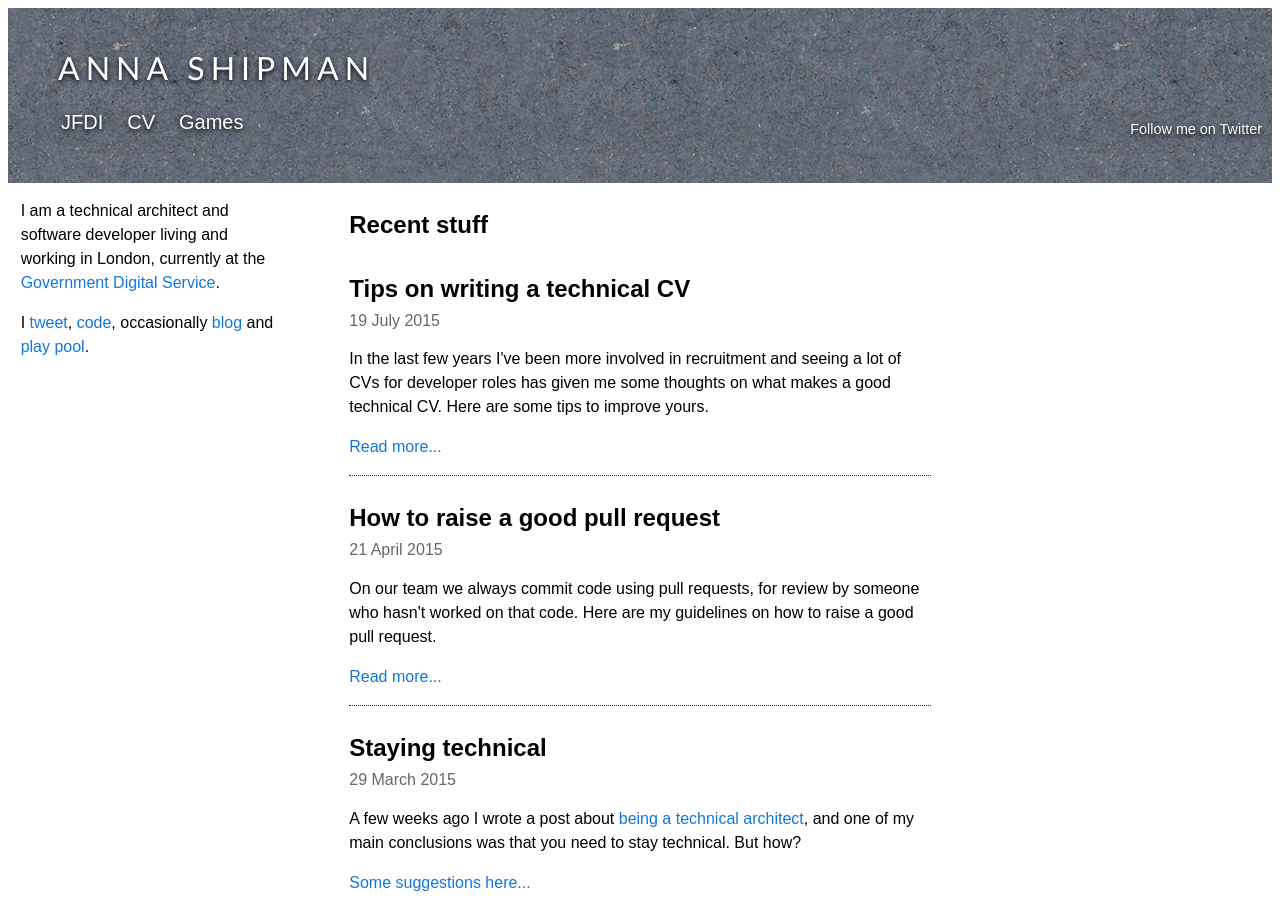
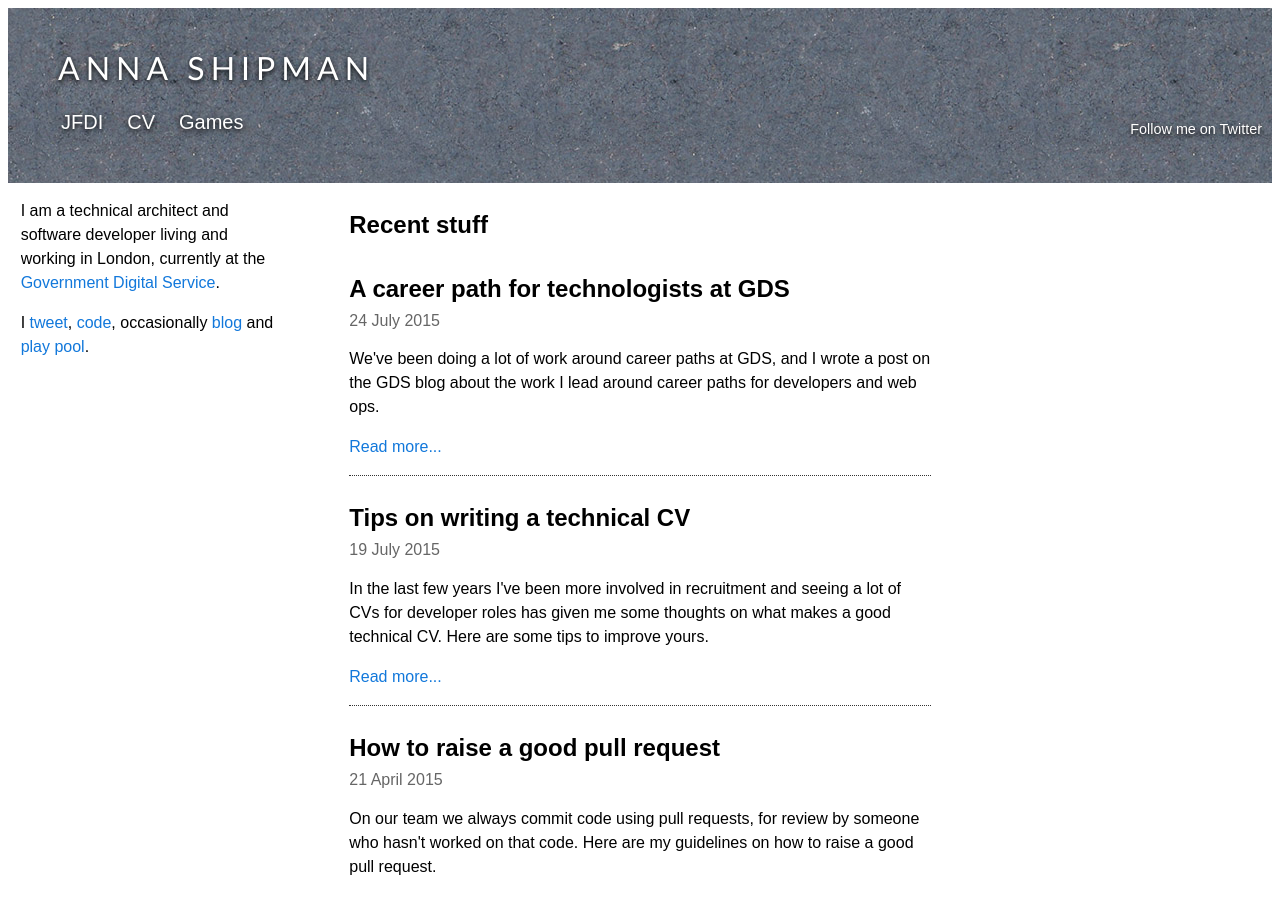
Before and after one commit to annashipman/annashipman.github.io, a Jekyll site: the page index.html, which Jekyll copies as it is, in a window 1280 px wide and 900 px high. Built offline with Jekyll 4.4.1, drawn with Linux system fonts in a browser that asks for light colours; Markdown is read by kramdown in place of the engine named in the settings.

Commit message:
Add link to latest GDS post

```diff
--- a/index.html
+++ b/index.html
@@ -27,6 +27,17 @@
             <div class="col1">
                 <!-- Column 1 start -->
 <div><h1>Recent stuff</h1></div>
+<div class="blog-post">
+<h1><a
+href="https://gdstechnology.blog.gov.uk/2015/07/24/a-career-path-for-technologists-at-gds/">A
+career path for technologists at GDS</a></h1>
+<date>24 July 2015</date>
+<p> We've been doing a lot of work around career paths at GDS, and I wrote a post on
+the GDS blog about the work I lead around career paths for developers and web
+ops.
+<p><a
+href="https://gdstechnology.blog.gov.uk/2015/07/24/a-career-path-for-technologists-at-gds/">Read more...</a></p>
+</div>
 <div class="blog-post">
 <h1><a href="/jfdi/cv-tips.html">Tips on writing a technical CV</a></h1>
 <date>19 July 2015</date>
```
Also changed, not shown: _posts/2015-07-24-technical-career-paths.md (added, +10 -0 lines).
